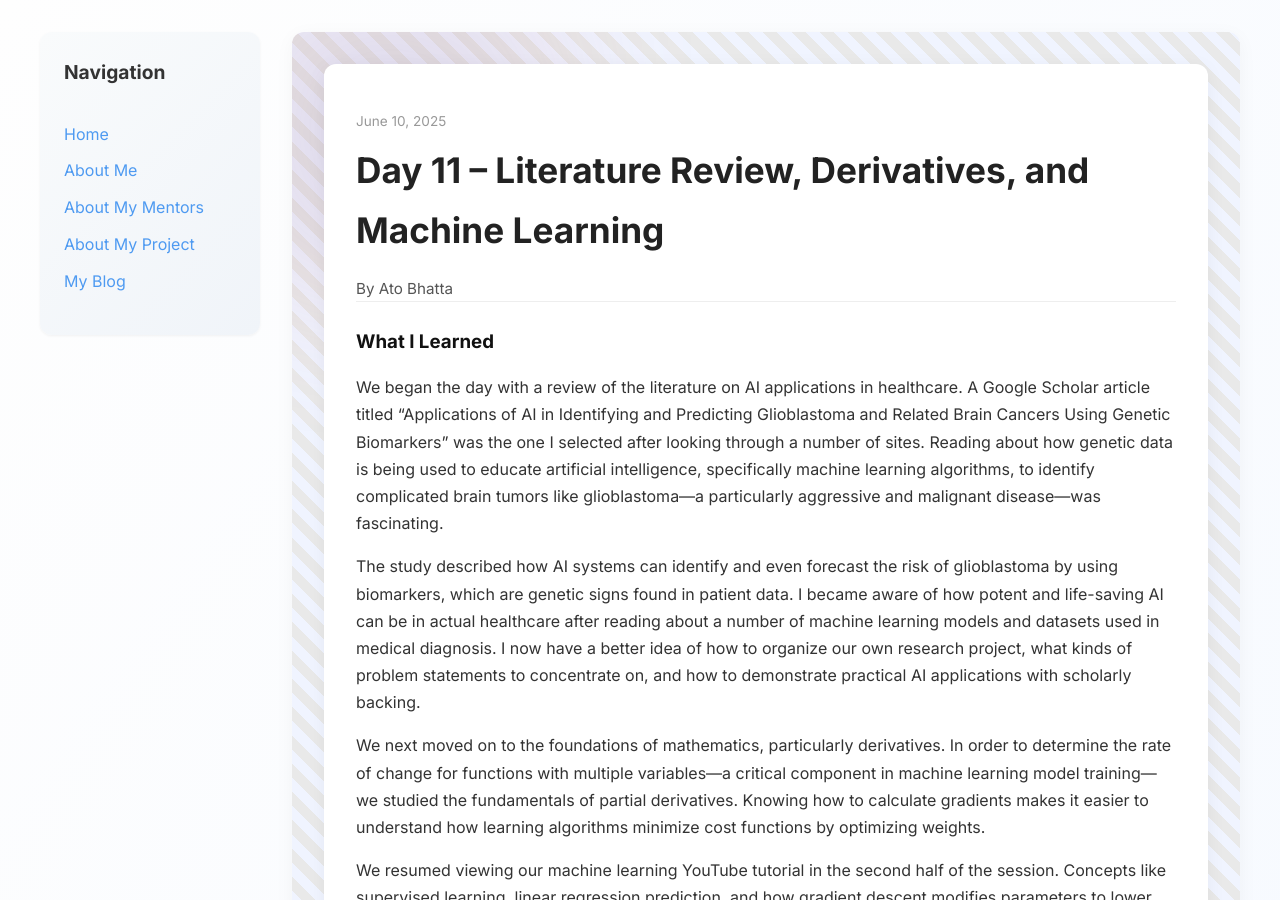
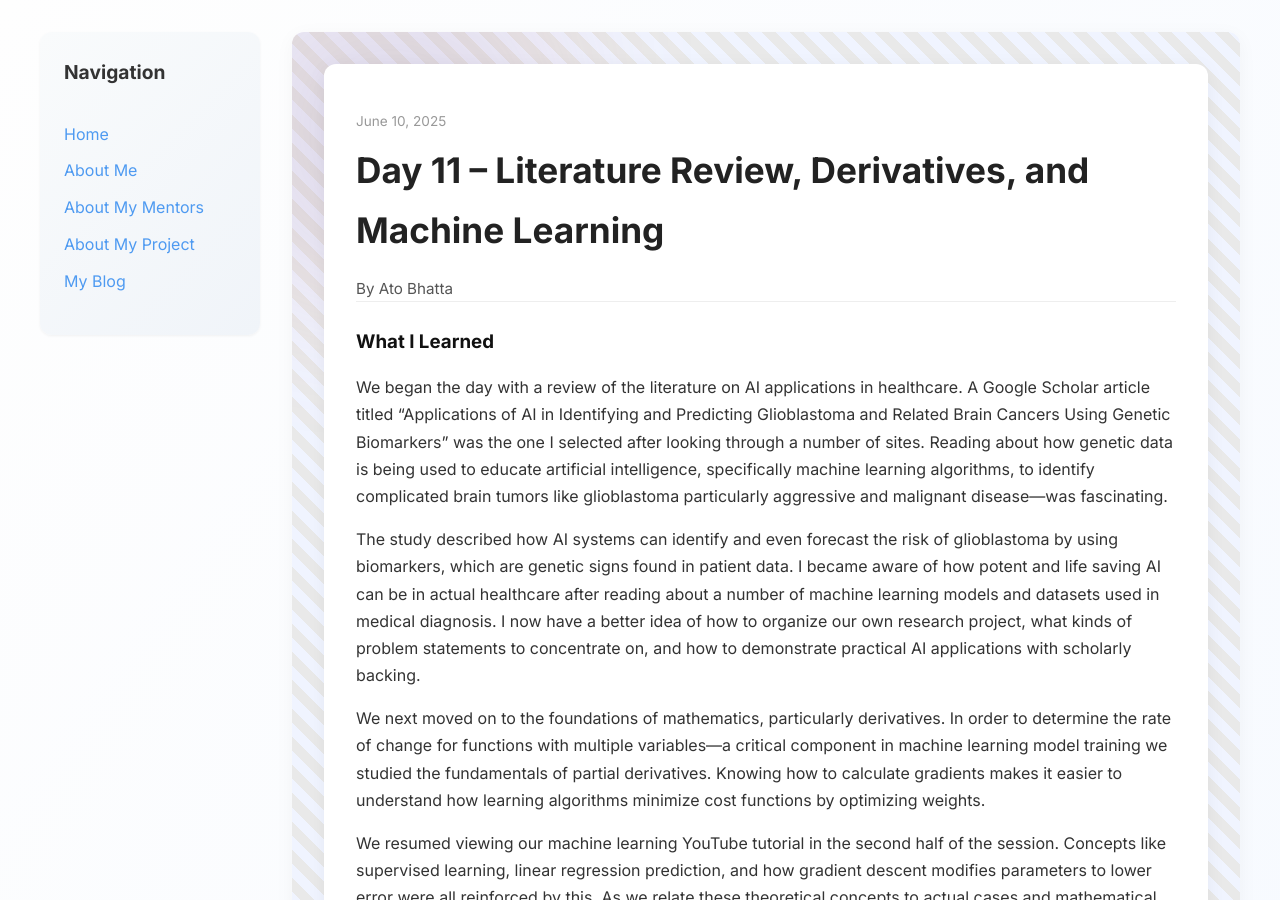
Before and after one commit to Ato-2025/Ato-2025.github.io, a Jekyll site: the page built from _posts/2025-06-10-day-11.md, in a window 1280 px wide and 900 px high. Built offline with Jekyll 4.4.1, drawn with Linux system fonts in a browser that asks for light colours.

Commit message:
Update 2025-06-10-day-11.md

```diff
--- a/_posts/2025-06-10-day-11.md
+++ b/_posts/2025-06-10-day-11.md
@@ -6,11 +6,11 @@ author: Ato Bhatta
 permalink: /day11.html
 tags: ["AI in Healthcare", "Glioblastoma", "Derivatives", "Partial Derivatives", "Machine Learning", "Google Scholar", "Team Learning"]
 what_i_learned: |
-  We began the day with a review of the literature on AI applications in healthcare. A Google Scholar article titled "Applications of AI in Identifying and Predicting Glioblastoma and Related Brain Cancers Using Genetic Biomarkers" was the one I selected after looking through a number of sites. Reading about how genetic data is being used to educate artificial intelligence, specifically machine learning algorithms, to identify complicated brain tumors like glioblastoma—a particularly aggressive and malignant disease—was fascinating.
+  We began the day with a review of the literature on AI applications in healthcare. A Google Scholar article titled "Applications of AI in Identifying and Predicting Glioblastoma and Related Brain Cancers Using Genetic Biomarkers" was the one I selected after looking through a number of sites. Reading about how genetic data is being used to educate artificial intelligence, specifically machine learning algorithms, to identify complicated brain tumors like glioblastoma particularly aggressive and malignant disease—was fascinating.
 
-  The study described how AI systems can identify and even forecast the risk of glioblastoma by using biomarkers, which are genetic signs found in patient data. I became aware of how potent and life-saving AI can be in actual healthcare after reading about a number of machine learning models and datasets used in medical diagnosis. I now have a better idea of how to organize our own research project, what kinds of problem statements to concentrate on, and how to demonstrate practical AI applications with scholarly backing.
+  The study described how AI systems can identify and even forecast the risk of glioblastoma by using biomarkers, which are genetic signs found in patient data. I became aware of how potent and life saving AI can be in actual healthcare after reading about a number of machine learning models and datasets used in medical diagnosis. I now have a better idea of how to organize our own research project, what kinds of problem statements to concentrate on, and how to demonstrate practical AI applications with scholarly backing.
 
-  We next moved on to the foundations of mathematics, particularly derivatives. In order to determine the rate of change for functions with multiple variables—a critical component in machine learning model training—we studied the fundamentals of partial derivatives. Knowing how to calculate gradients makes it easier to understand how learning algorithms minimize cost functions by optimizing weights.
+  We next moved on to the foundations of mathematics, particularly derivatives. In order to determine the rate of change for functions with multiple variables—a critical component in machine learning model training we studied the fundamentals of partial derivatives. Knowing how to calculate gradients makes it easier to understand how learning algorithms minimize cost functions by optimizing weights.
 
   We resumed viewing our machine learning YouTube tutorial in the second half of the session. Concepts like supervised learning, linear regression prediction, and how gradient descent modifies parameters to lower error were all reinforced by this. As we relate these theoretical concepts to actual cases and mathematical tools like derivatives, they begin to make more sense.
 
```
